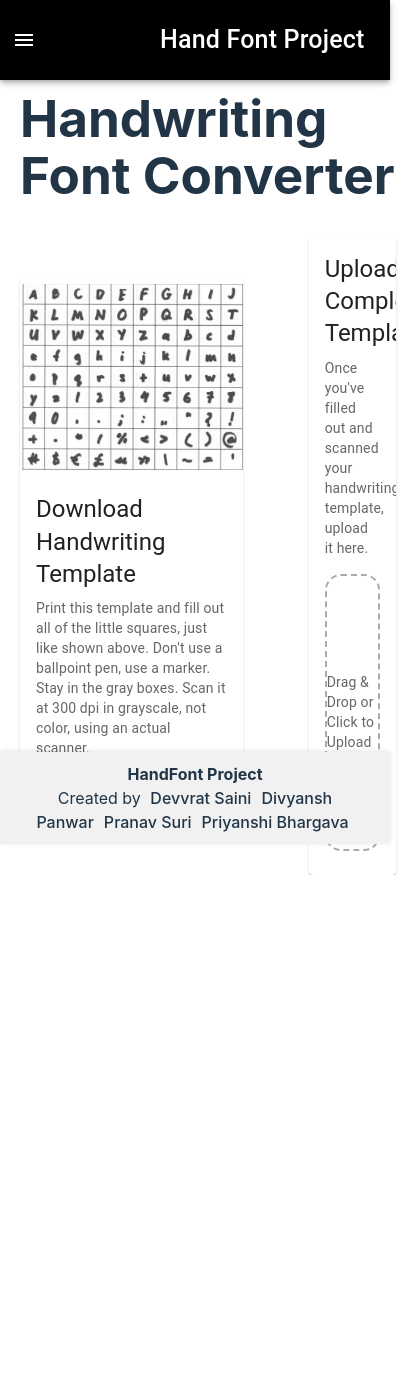
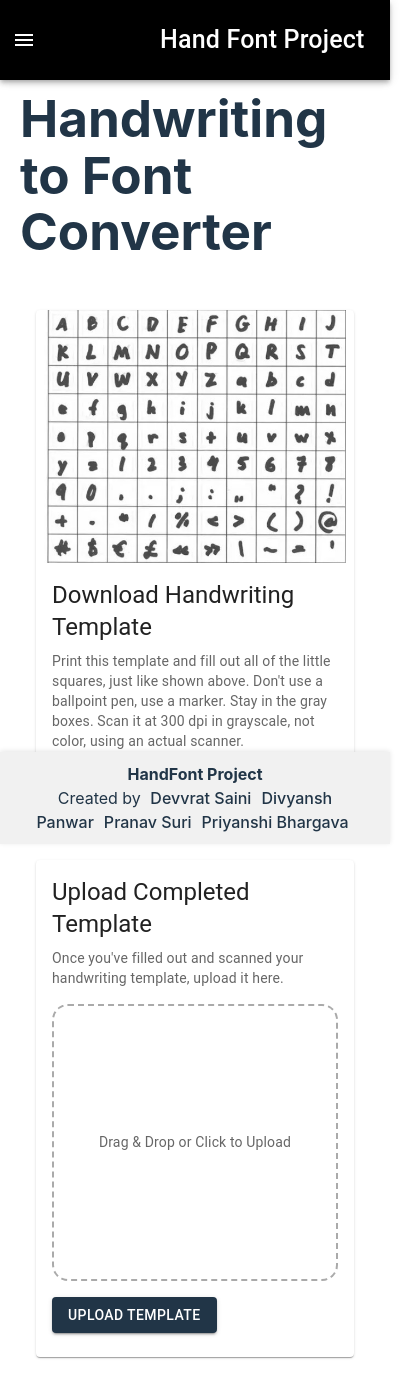
Before and after one commit to devvratsaini/handfont, a React (Vite) app in the folder frontend/: page / in a window 390 px wide. Shown: the top 1398 px of the page, 416 px wide, since content can reach past the window. Before the commit the page ends 875 px from the top, so only its background shows below. Built offline with nearby package versions, Linux system fonts and the light colour scheme.

Commit message:
made templatedownload responsive

```diff
--- a/frontend/components/TemplateDownload.jsx
+++ b/frontend/components/TemplateDownload.jsx
@@ -1,5 +1,4 @@
-// src/components/TemplateDownload.js
-import React from "react";
+import React, { useState } from "react";
 import {
   Card,
   CardContent,
@@ -7,22 +6,72 @@ import {
   Typography,
   Button,
   Box,
+  LinearProgress,
+  useMediaQuery,
+  useTheme,
 } from "@mui/material";
+import { useNavigate } from "react-router-dom";
 
-const TemplateDownload = ({ handleFileUpload }) => (
+const TemplateDownload = ({ handleFileUpload }) => {
+  const [uploadProgress, setUploadProgress] = useState(0);
+  const [isUploading, setIsUploading] = useState(false);
+  const navigate = useNavigate();
+  const theme = useTheme();
+  const isMobile = useMediaQuery(theme.breakpoints.down("sm"));
+
+  const handleUpload = async (event) => {
+    const file = event.target.files[0];
+    if (file) {
+      const formData = new FormData();
+      formData.append("file", file);
+
+      setIsUploading(true);
+
+      try {
+        const response = await fetch("/api/files/upload", {
+          method: "POST",
+          body: formData,
+          onUploadProgress: (progressEvent) => {
+            const progress = (progressEvent.loaded / progressEvent.total) * 100;
+            setUploadProgress(progress);
+          },
+        });
+
+        if (response.ok) {
+          const data = await response.json();
+          if (data.filePath) {
+            handleFileUpload(data.filePath);
+            navigate("/grid");
+          }
+        } else {
+          console.error("File upload failed.");
+        }
+      } catch (error) {
+        console.error("An error occurred during file upload:", error);
+      } finally {
+        setIsUploading(false);
+        setUploadProgress(0);
+      }
+    }
+  };
+
+  return (
     <Box
       sx={{
         display: "flex",
+        flexDirection: isMobile ? "column" : "row",
         justifyContent: "center",
         alignItems: "center",
         gap: 2,
         marginTop: 2,
+        padding: isMobile ? 2 : 0,
+        paddingBottom: isMobile ? 10 : 0, // Added padding at the bottom for mobile view
       }}
     >
-    <Card style={{ maxWidth: 400 }}>
+      <Card sx={{ maxWidth: 400, width: isMobile ? '100%' : 'auto' }}>
         <CardMedia
           component="img"
-        height="200px"
+          height="253px"
           image="./src/template.jpeg"
           alt="Template preview"
           style={{ objectFit: "contain" }}
@@ -53,7 +102,7 @@ const TemplateDownload = ({ handleFileUpload }) => (
         </CardContent>
       </Card>
 
-    <Card style={{ maxWidth: 400, marginLeft:"50px" }}>
+      <Card sx={{ maxWidth: 400, width: isMobile ? '100%' : 'auto', marginTop: isMobile ? 2 : 0, marginLeft: isMobile ? 0 : '50px' }}>
         <CardContent>
           <Typography variant="h5" component="div" gutterBottom>
             Upload Completed Template
@@ -71,28 +120,73 @@ const TemplateDownload = ({ handleFileUpload }) => (
               border: "2px dashed #aaa",
               borderRadius: 4,
               marginTop: 2,
-            cursor: "pointer",
+              position: "relative",
             }}
           >
             <input
               type="file"
               accept=".png, .jpg, .jpeg, .pdf"
-            onChange={handleFileUpload}
+              onChange={handleUpload}
               style={{
-              position: "fixed",
+                position: "absolute",
                 opacity: 0,
                 cursor: "pointer",
-              height: "40%",
-              width: "25%",
+                height: "100%",
+                width: "100%",
+                zIndex: 1,
               }}
             />
-          <Typography variant="body2" color="text.secondary">
+            <Typography
+              variant="body2"
+              color="text.secondary"
+              sx={{ zIndex: 0, pointerEvents: "none" }}
+            >
               Drag & Drop or Click to Upload
             </Typography>
+          </Box>
+          {isUploading && (
+            <Box sx={{ width: '100%', marginTop: 2 }}>
+              <LinearProgress variant="determinate" value={uploadProgress} />
+            </Box>
+          )}
+          <Box sx={{ display: 'flex', alignItems: 'center', marginTop: 2, position: 'relative' }}>
+            <Button
+              variant="contained"
+              component="label"
+              sx={{
+                backgroundColor: "#213547",
+                color: "white",
+                "&:hover": { backgroundColor: "#3a5a6f" },
+                position: "relative",
+                overflow: "hidden",
+              }}
+            >
+              Upload Template
+              <input
+                type="file"
+                accept=".png, .jpg, .jpeg, .pdf"
+                onChange={handleUpload}
+                style={{
+                  position: "absolute",
+                  top: 0,
+                  left: 0,
+                  width: "100%",
+                  height: "100%",
+                  opacity: 0,
+                  cursor: "pointer",
+                }}
+              />
+            </Button>
+            {isUploading && (
+              <Box sx={{ width: '100%', marginLeft: 2 }}>
+                <LinearProgress variant="determinate" value={uploadProgress} />
+              </Box>
+            )}
           </Box>
         </CardContent>
       </Card>
     </Box>
   );
+};
 
 export default TemplateDownload;
--- a/frontend/package.json
+++ b/frontend/package.json
@@ -14,6 +14,7 @@
     "@emotion/styled": "^11.13.0",
     "@mui/icons-material": "^5.16.5",
     "@mui/material": "^5.16.5",
+    "axios": "^1.7.2",
     "react": "^18.3.1",
     "react-dom": "^18.3.1",
     "react-router-dom": "^6.25.1"
--- a/frontend/pages/MainPage.jsx
+++ b/frontend/pages/MainPage.jsx
@@ -45,7 +45,7 @@ const MainPage = ({ setUploadedImage }) => {
       }}
     >
       <NavBar />
-      <h1>Handwriting Font Converter</h1>
+      <h1>Handwriting to Font Converter</h1>
       <TemplateDownload handleFileUpload={handleFileUpload} />
       <Footer />
     </div>
```
Also changed, not shown: 1 other file (tests, documents, lock files or other folders). Lines whose indentation alone changed are shown as unchanged.
